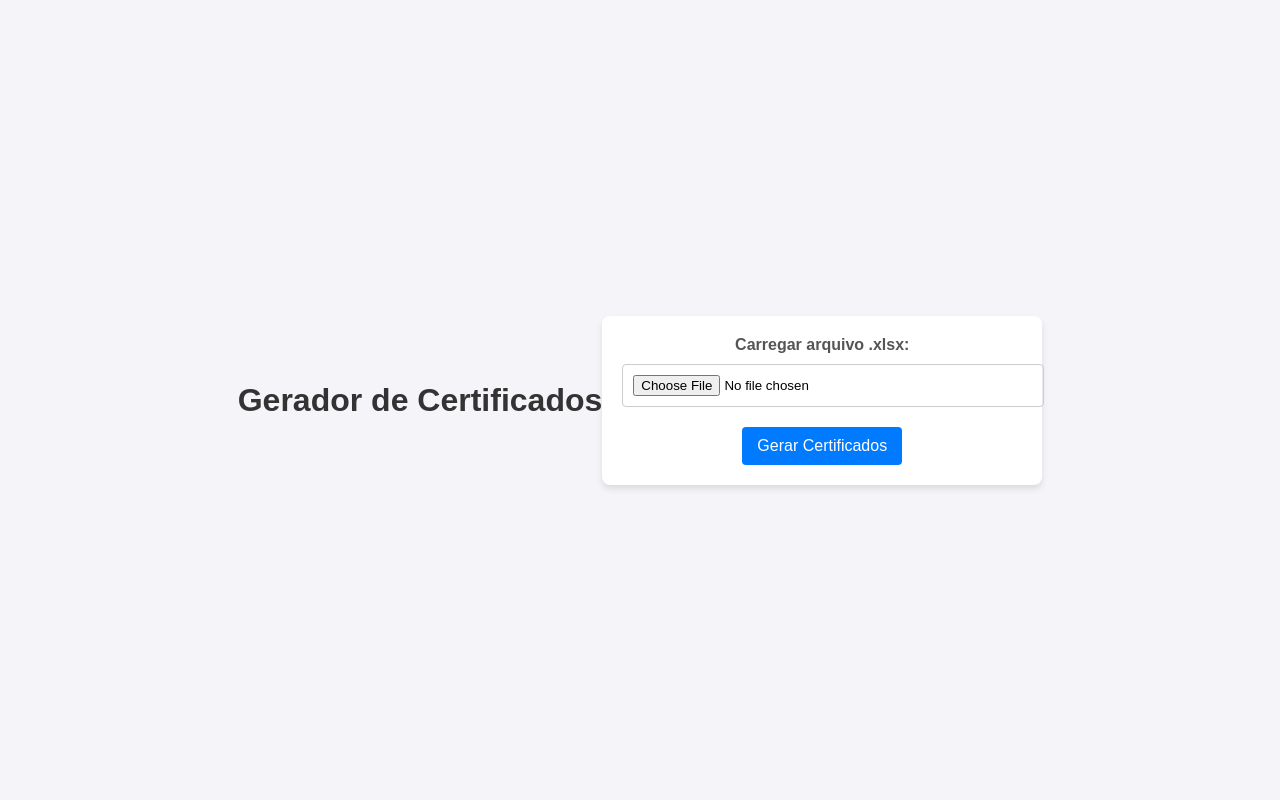
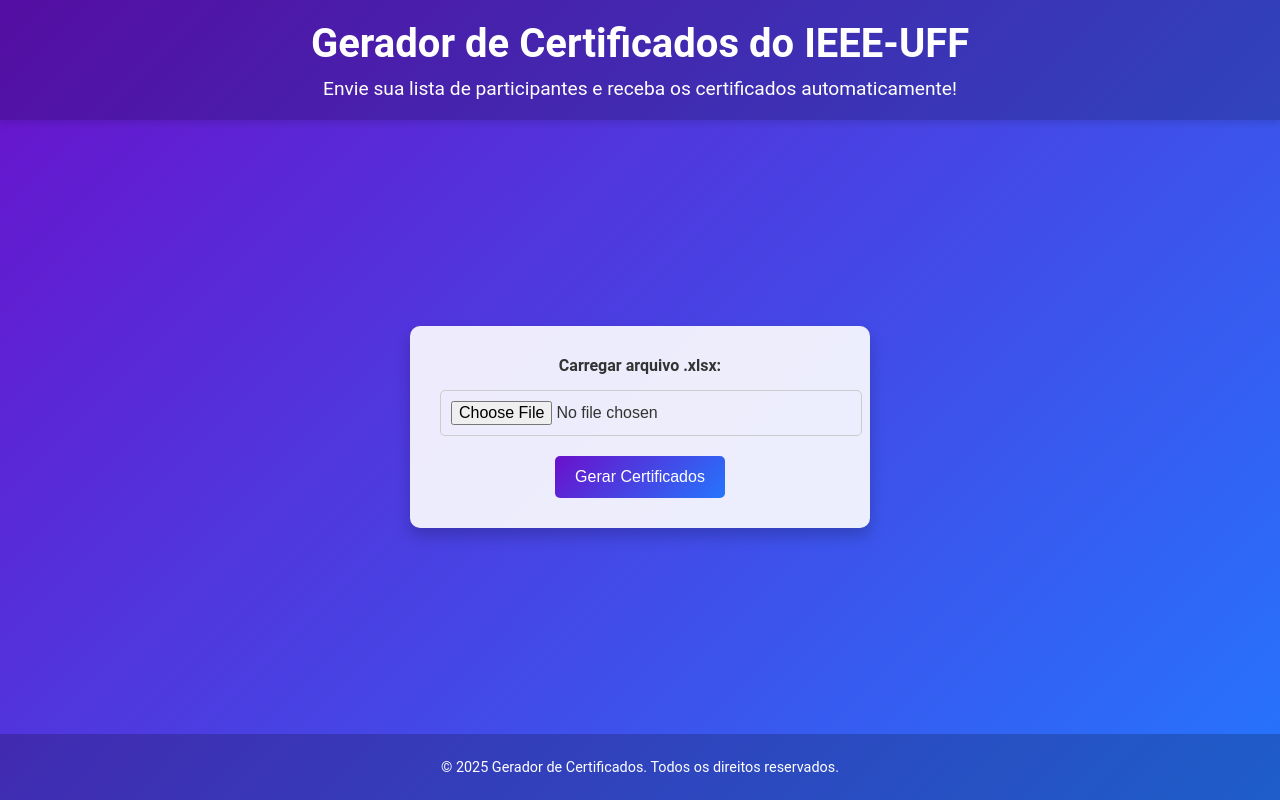
Before and after one commit to RnNasciment0/Gerador-De-Certificados---IEEE-UFF, a plain HTML site: page templates/index.html in a window 1280 px wide. Drawn offline with Linux system fonts and the light colour scheme.

Commit message:
codigo do app.py e generate_certificate.py foram atualizados e inserido a função de dowload automatico e o index.html e style.css foi atualizado com um design mais moderno.

```diff
--- a/static/style.css
+++ b/static/style.css
@@ -1,61 +1,88 @@
 /* Estilo geral */
 body {
-    font-family: Arial, sans-serif;
-    background-color: #f4f4f9;
+    font-family: 'Roboto', Arial, sans-serif;
+    background: linear-gradient(135deg, #6a11cb, #2575fc);
     margin: 0;
     padding: 0;
+    color: #fff;
+    display: flex;
+    flex-direction: column;
+    min-height: 100vh;
+}
+
+/* Cabeçalho */
+header {
+    text-align: center;
+    padding: 20px;
+    background: rgba(0, 0, 0, 0.2);
+    box-shadow: 0 4px 6px rgba(0, 0, 0, 0.1);
+}
+
+header h1 {
+    font-size: 2.5rem;
+    margin: 0;
+}
+
+header p {
+    font-size: 1.2rem;
+    margin: 10px 0 0;
+}
+
+/* Conteúdo principal */
+main {
+    flex: 1;
     display: flex;
     justify-content: center;
     align-items: center;
-    height: 100vh;
+    padding: 20px;
 }
 
-/* Cabeçalho */
-h1 {
-    color: #333;
-    text-align: center;
-    margin-bottom: 20px;
-}
-
-/* Formulário */
 form {
-    background: #fff;
-    padding: 20px;
-    border-radius: 8px;
-    box-shadow: 0 4px 6px rgba(0, 0, 0, 0.1);
+    background: rgba(255, 255, 255, 0.9);
+    padding: 30px;
+    border-radius: 10px;
+    box-shadow: 0 8px 15px rgba(0, 0, 0, 0.2);
     width: 100%;
     max-width: 400px;
     text-align: center;
+    color: #333;
 }
 
-/* Rótulo */
 label {
     display: block;
-    margin-bottom: 10px;
+    margin-bottom: 15px;
     font-weight: bold;
-    color: #555;
+    font-size: 1rem;
 }
 
-/* Campo de entrada */
 input[type="file"] {
     margin-bottom: 20px;
     padding: 10px;
     border: 1px solid #ccc;
-    border-radius: 4px;
+    border-radius: 5px;
     width: 100%;
+    font-size: 1rem;
 }
 
-/* Botão */
 button {
-    background-color: #007bff;
+    background: linear-gradient(135deg, #6a11cb, #2575fc);
     color: #fff;
     border: none;
-    padding: 10px 15px;
-    border-radius: 4px;
+    padding: 12px 20px;
+    border-radius: 5px;
     cursor: pointer;
-    font-size: 16px;
+    font-size: 1rem;
+    transition: background 0.3s ease;
 }
 
 button:hover {
-    background-color: #0056b3;
+    background: linear-gradient(135deg, #2575fc, #6a11cb);
 }
+
+/* Rodapé */
+footer {
+    text-align: center;
+    padding: 10px;
+    background: rgba(0, 0, 0, 0.2);
+    font-size: 0.9rem;
+}
--- a/templates/index.html
+++ b/templates/index.html
@@ -3,15 +3,23 @@
 <head>
     <meta charset="UTF-8">
     <meta name="viewport" content="width=device-width, initial-scale=1.0">
-    <title>Gerador de Certificados</title>
+    <title>Gerador de Certificados do IEEE-UFF</title>
     <link rel="stylesheet" href="/static/style.css">
 </head>
 <body>
-    <h1>Gerador de Certificados</h1>
-    <form action="/upload" method="post" enctype="multipart/form-data">
-        <label for="file">Carregar arquivo .xlsx:</label>
-        <input type="file" id="file" name="file" accept=".xlsx" required>
-        <button type="submit">Gerar Certificados</button>
-    </form>
+    <header>
+        <h1>Gerador de Certificados do IEEE-UFF</h1>
+        <p>Envie sua lista de participantes e receba os certificados automaticamente!</p>
+    </header>
+    <main>
+        <form action="/upload" method="post" enctype="multipart/form-data">
+            <label for="file">Carregar arquivo .xlsx:</label>
+            <input type="file" id="file" name="file" accept=".xlsx" required>
+            <button type="submit">Gerar Certificados</button>
+        </form>
+    </main>
+    <footer>
+        <p>&copy; 2025 Gerador de Certificados. Todos os direitos reservados.</p>
+    </footer>
 </body>
 </html>
```
Also changed, not shown: 2 other files.
